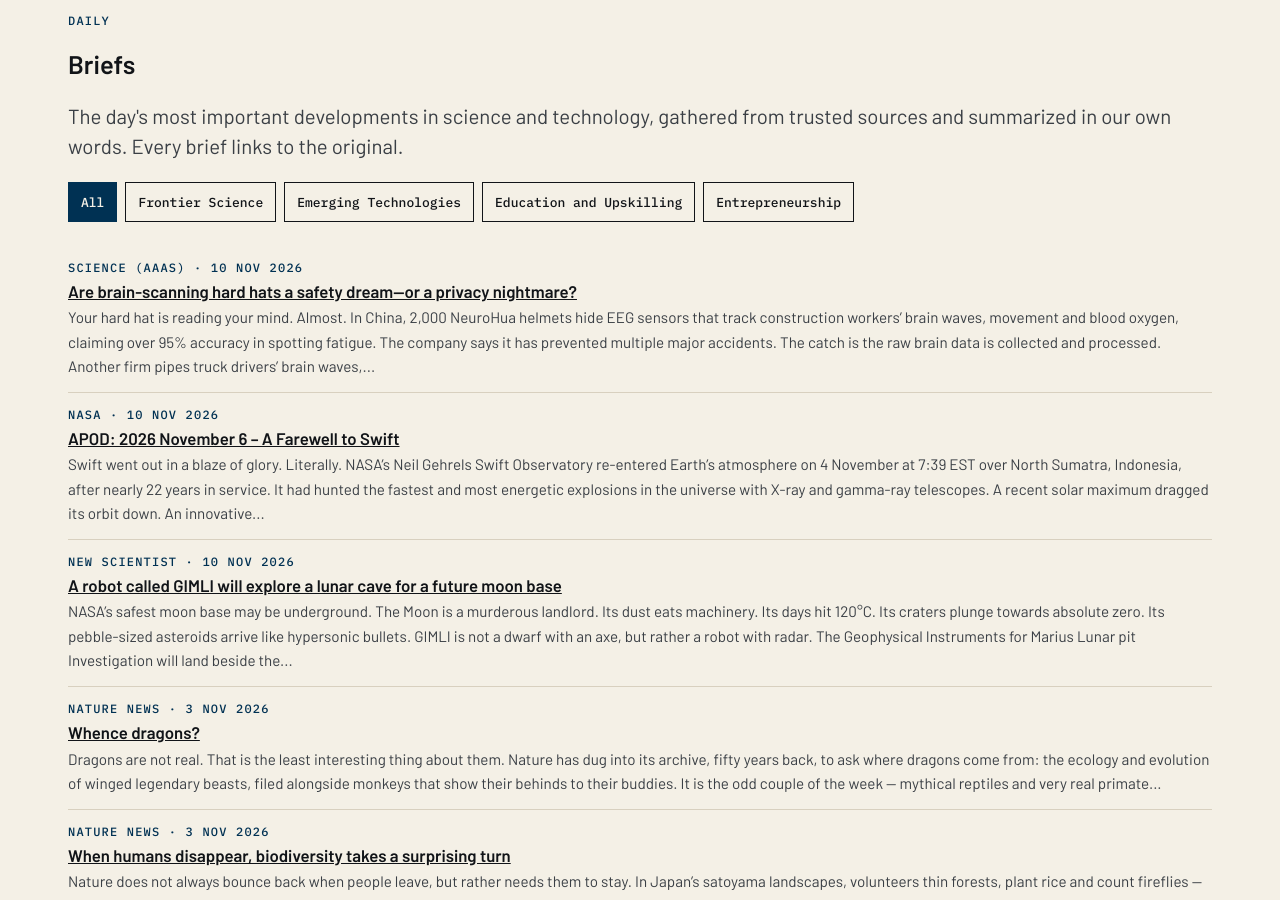
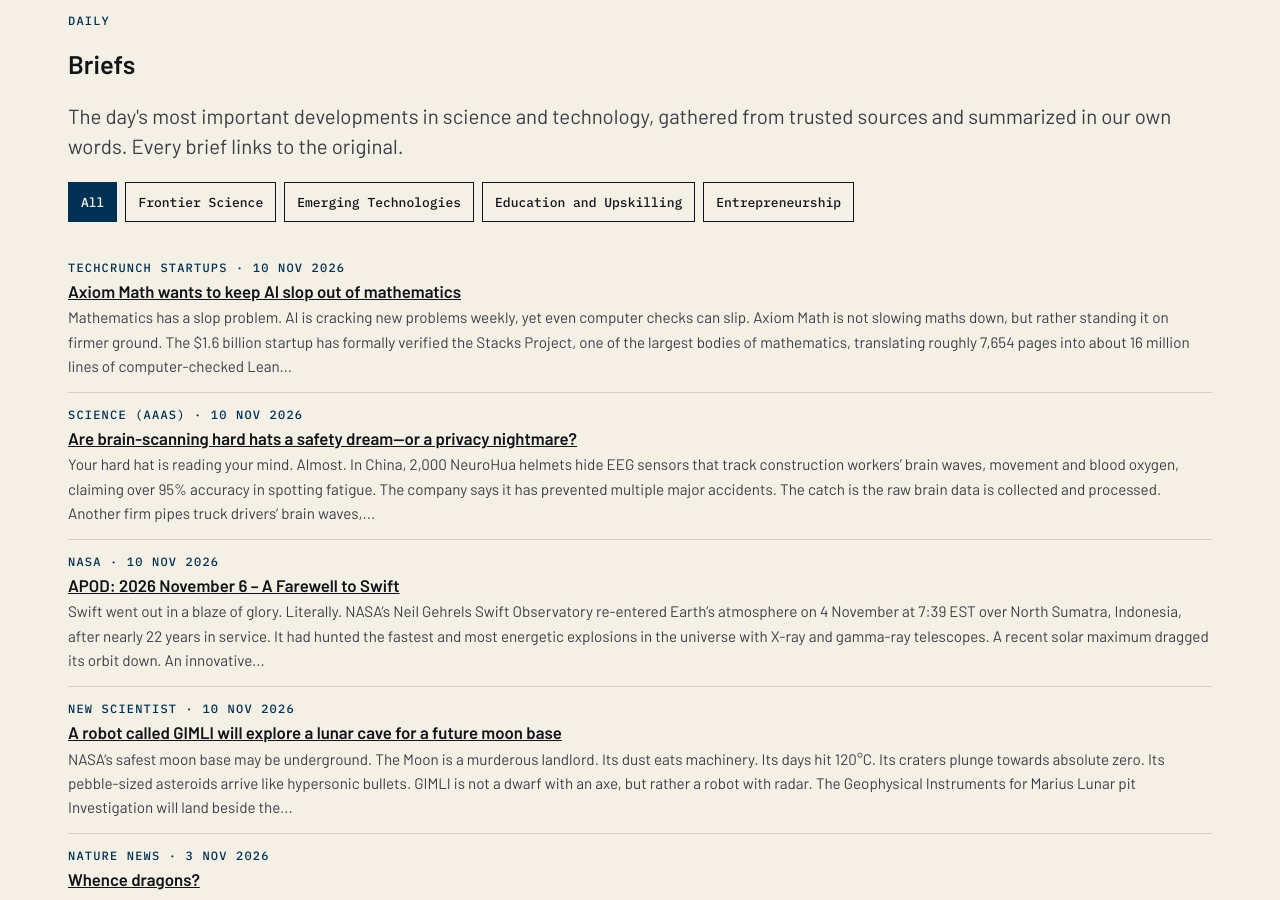
Before and after one commit to katz-news/katz.news, a Jekyll site: the page built from briefs/index.html, in a window 1280 px wide and 900 px high, scrolled down 318 px. Built offline with Jekyll 4.4.1, drawn with Linux system fonts in a browser that asks for light colours.

Commit message:
Publish 2026-11-06

```diff
--- a/_data/build.yml
+++ b/_data/build.yml
@@ -1 +1 @@
-published_at: 2026-11-06T15:13:27Z
+published_at: 2026-11-06T15:14:16Z
--- /dev/null
+++ b/_posts/briefs/2026-11-06-axiom-math-wants-to-keep-ai-slop-out-of-mathematics.md
@@ -0,0 +1,9 @@
+---
+published: true
+title: Axiom Math wants to keep AI slop out of mathematics
+date: 2026-11-10
+section: entrepreneurship
+source_name: TechCrunch Startups
+source_url: https://techcrunch.com/2026/11/05/axiom-math-wants-to-keep-ai-slop-out-of-mathematics/
+---
+Mathematics has a slop problem. AI is cracking new problems weekly, yet even computer checks can slip. Axiom Math is not slowing maths down, but rather standing it on firmer ground. The $1.6 billion startup has formally verified the Stacks Project, one of the largest bodies of mathematics, translating roughly 7,654 pages into about 16 million lines of computer-checked Lean code. Its fleet of AI agents worked in parallel, finding their own tasks. Verified results become building blocks for future proofs, software and science. The verdict is marvellously mathematical: check the foundations first, and the slop has nowhere to stand.
```
